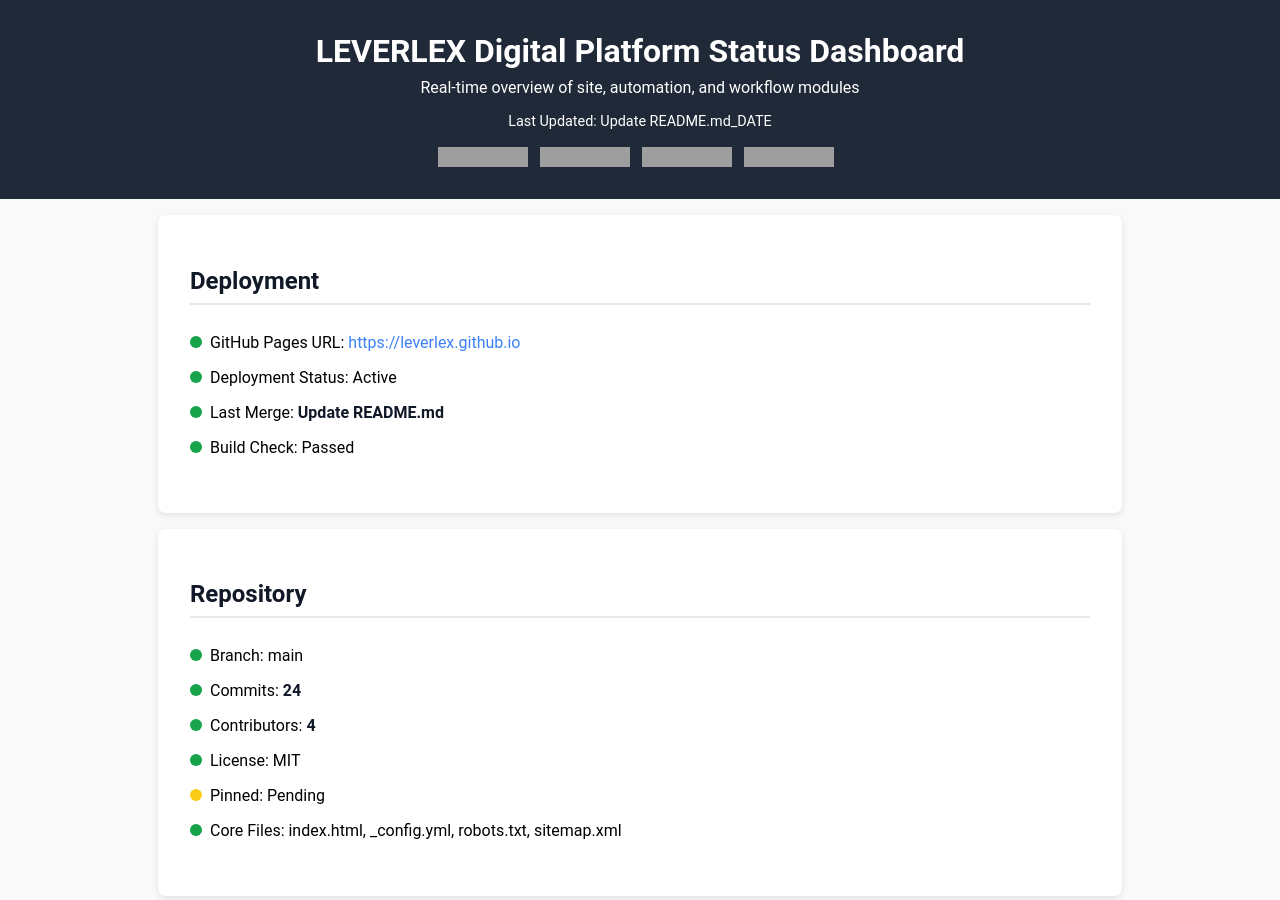
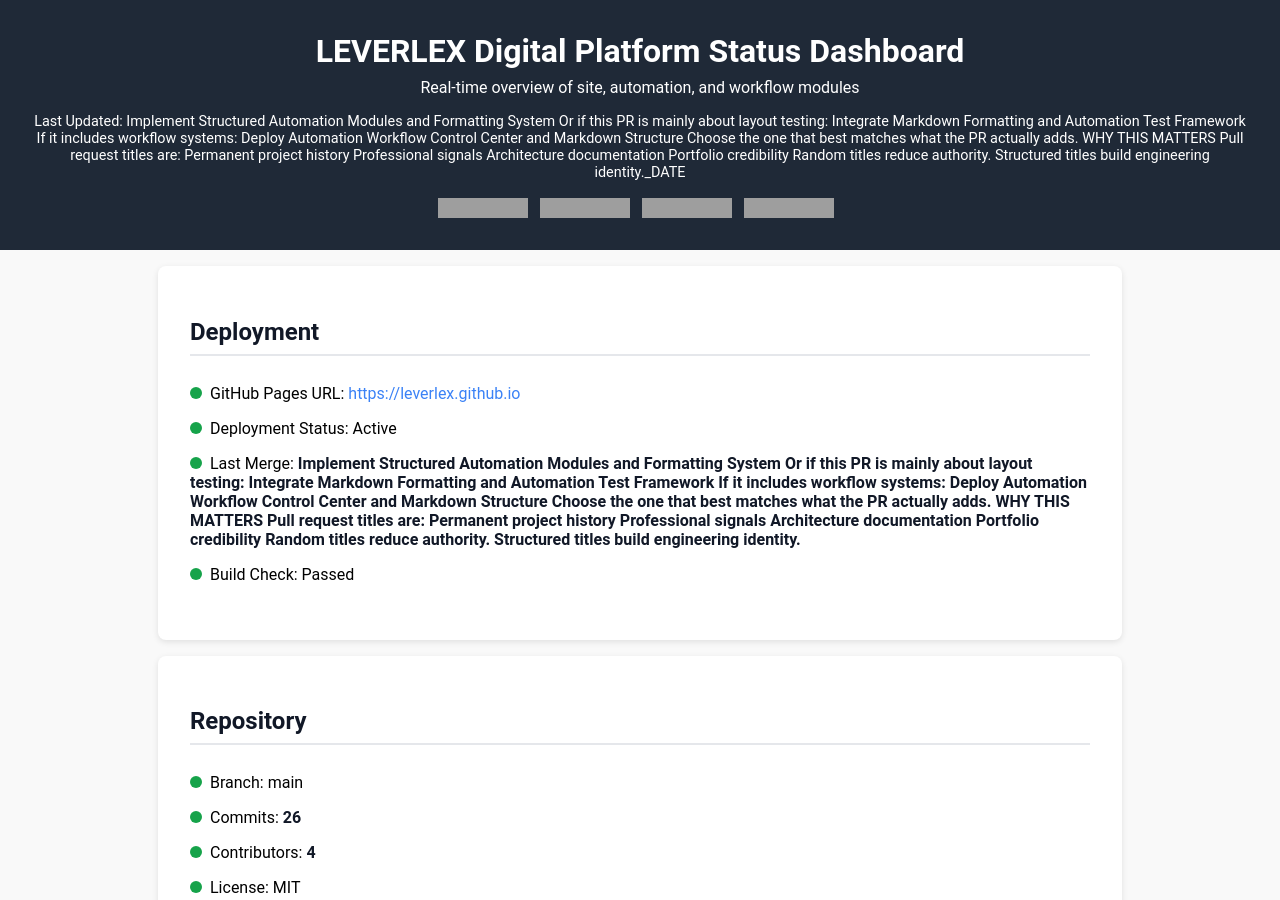
Before and after one commit to LEVERLEX/leverlex.github.io, a Jekyll site: the page dashboard.html, which Jekyll copies as it is, in a window 1280 px wide and 900 px high, cut to the strip 0-900 px from the top of the window. Built offline with Jekyll 4.4.1, drawn with Linux system fonts in a browser that asks for light colours; grey boxes are pictures that could not be loaded.

Commit message:
Auto-update dashboard with latest stats [skip ci]

```diff
--- a/dashboard.html
+++ b/dashboard.html
@@ -28,7 +28,7 @@
 <header>
   <h1>LEVERLEX Digital Platform Status Dashboard</h1>
   <p>Real-time overview of site, automation, and workflow modules</p>
-  <p style="font-size: 0.9rem; margin-top: 0.5rem;">Last Updated: Update README.md_DATE</p>
+  <p style="font-size: 0.9rem; margin-top: 0.5rem;">Last Updated: Implement Structured Automation Modules and Formatting System Or if this PR is mainly about layout testing: Integrate Markdown Formatting and Automation Test Framework If it includes workflow systems: Deploy Automation Workflow Control Center and Markdown Structure Choose the one that best matches what the PR actually adds. WHY THIS MATTERS Pull request titles are: Permanent project history Professional signals Architecture documentation Portfolio credibility Random titles reduce authority. Structured titles build engineering identity._DATE</p>
   <div class="workflow-badges">
     <img src="https://img.shields.io/badge/status-active-success" alt="Status Badge" class="badge">
     <img src="https://img.shields.io/badge/deployment-github--pages-blue" alt="Deployment Badge" class="badge">
@@ -42,7 +42,7 @@
   <ul>
     <li><span class="status green"></span>GitHub Pages URL: <a href="https://leverlex.github.io" target="_blank">https://leverlex.github.io</a></li>
     <li><span class="status green"></span>Deployment Status: Active</li>
-    <li><span class="status green"></span>Last Merge: <span class="stat-value">Update README.md</span></li>
+    <li><span class="status green"></span>Last Merge: <span class="stat-value">Implement Structured Automation Modules and Formatting System Or if this PR is mainly about layout testing: Integrate Markdown Formatting and Automation Test Framework If it includes workflow systems: Deploy Automation Workflow Control Center and Markdown Structure Choose the one that best matches what the PR actually adds. WHY THIS MATTERS Pull request titles are: Permanent project history Professional signals Architecture documentation Portfolio credibility Random titles reduce authority. Structured titles build engineering identity.</span></li>
     <li><span class="status green"></span>Build Check: Passed</li>
   </ul>
 </section>
@@ -51,7 +51,7 @@
   <h2>Repository</h2>
   <ul>
     <li><span class="status green"></span>Branch: main</li>
-    <li><span class="status green"></span>Commits: <span class="stat-value" id="commit-count">24</span></li>
+    <li><span class="status green"></span>Commits: <span class="stat-value" id="commit-count">26</span></li>
     <li><span class="status green"></span>Contributors: <span class="stat-value" id="contributor-count">4</span></li>
     <li><span class="status green"></span>License: MIT</li>
     <li><span class="status yellow"></span>Pinned: Pending</li>
```
